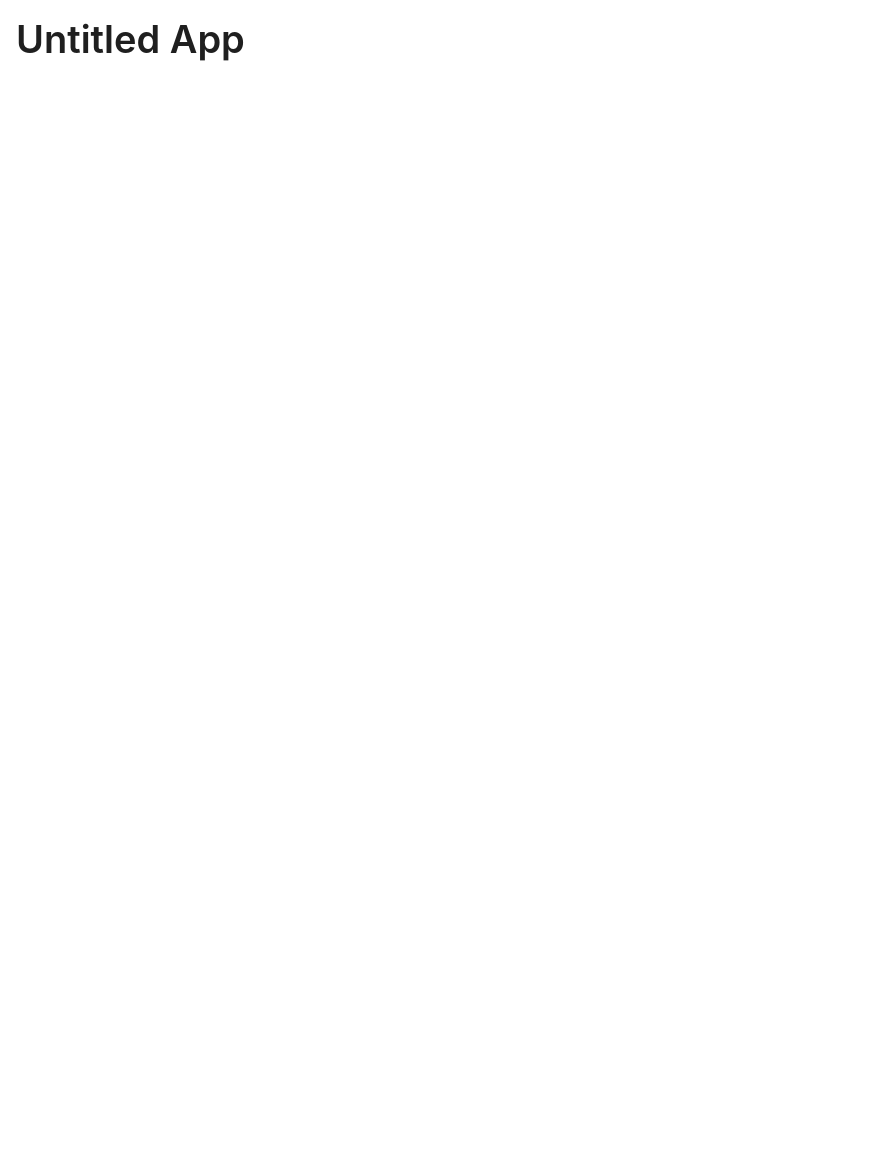
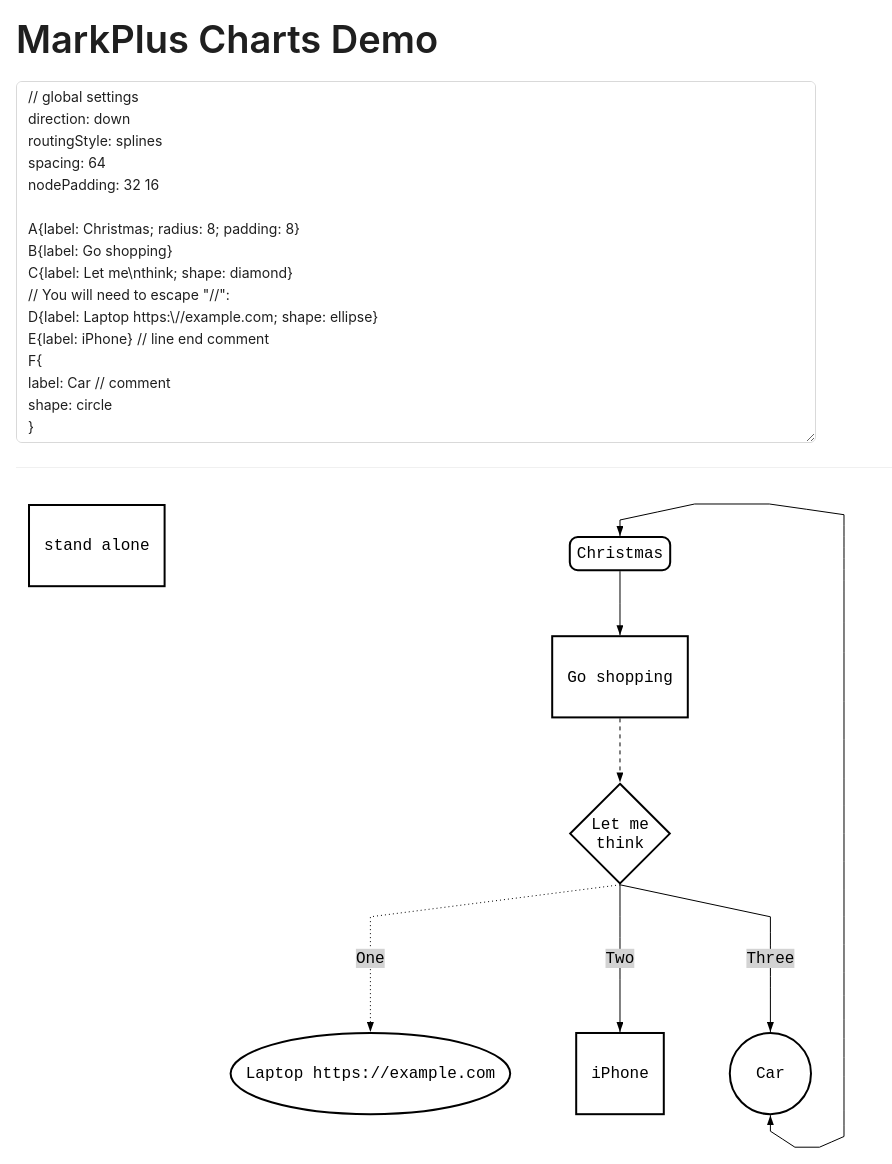
Before and after one commit to markpluslabs/markplus-charts, a React (Vite) app: page / in a window 1280 px wide. Shown: the whole page, without its empty margins (0-892 px from the left). Before the commit the page ends 800 px from the top, so only its background shows below. Built offline with nearby package versions, Linux system fonts and the light colour scheme.

Commit message:
Try to make the react code work

```diff
--- a/src/app.tsx
+++ b/src/app.tsx
@@ -1,12 +1,65 @@
-import { Typography } from 'antd';
-import React from 'react';
+import { Divider, Input, Typography } from 'antd';
+import React, { useEffect } from 'react';
+
+import { generateAst } from './chevrotain';
+import Ast from './chevrotain/ast';
+import { layout } from './elk';
+import Svg from './svg';
 
 const { Title } = Typography;
 
 const App = () => {
+  const [code, setCode] = React.useState<string>(
+    `
+// global settings
+direction: down
+routingStyle: splines
+spacing: 64
+nodePadding: 32 16
+
+A{label: Christmas; radius: 8; padding: 8}
+B{label: Go shopping}
+C{label: Let me\\nthink; shape: diamond}
+// You will need to escape "//":
+D{label: Laptop https:\\//example.com; shape: ellipse}
+E{label: iPhone} // line end comment
+F{
+label: Car // comment
+shape: circle
+}
+Z{label: stand alone}
+
+A -> B
+B ->{style: dashed} C
+C ->{label: One; style: dotted} D
+C ->{label: Two} E
+C ->{label: Three} F
+F ->{direction:both} A
+`.trim(),
+  );
+
+  const [ast, setAst] = React.useState<Ast>(undefined);
+  const [elkNode, setElkNode] = React.useState(undefined);
+
+  useEffect(() => {
+    const ast = generateAst(code);
+    (async () => {
+      const _elkNode = await layout(ast);
+      setAst(ast);
+      setElkNode(_elkNode);
+    })();
+  }, [code]);
   return (
     <>
-      <Title>Untitled App</Title>
+      <Title>MarkPlus Charts Demo</Title>
+      <Input.TextArea
+        rows={16}
+        style={{ maxWidth: 800 }}
+        value={code}
+        onChange={(e) => setCode(e.target.value.trim())}
+      />
+      <Divider />
+      {ast && elkNode && <Svg ast={ast} elkNode={elkNode} />}
     </>
   );
 };
--- a/src/svg/svg-node.tsx
+++ b/src/svg/svg-node.tsx
@@ -66,7 +66,7 @@ export const DiamondShape = (props: { frame: Rect; svgProps: SvgProps }) => {
 
 export const NodeShape = (props: { frame: Rect; astNode: AstNode }) => {
   const { frame, astNode } = props;
-  const commonProps = { fill: 'none', stroke: 'black', strokeWidth: 16 };
+  const commonProps = { fill: 'none', stroke: 'black', strokeWidth: 2 };
   switch (astNode.props.shape ?? 'rect') {
     case 'rect': {
       const svgProps = commonProps as React.SVGProps<SVGRectElement>;
```
